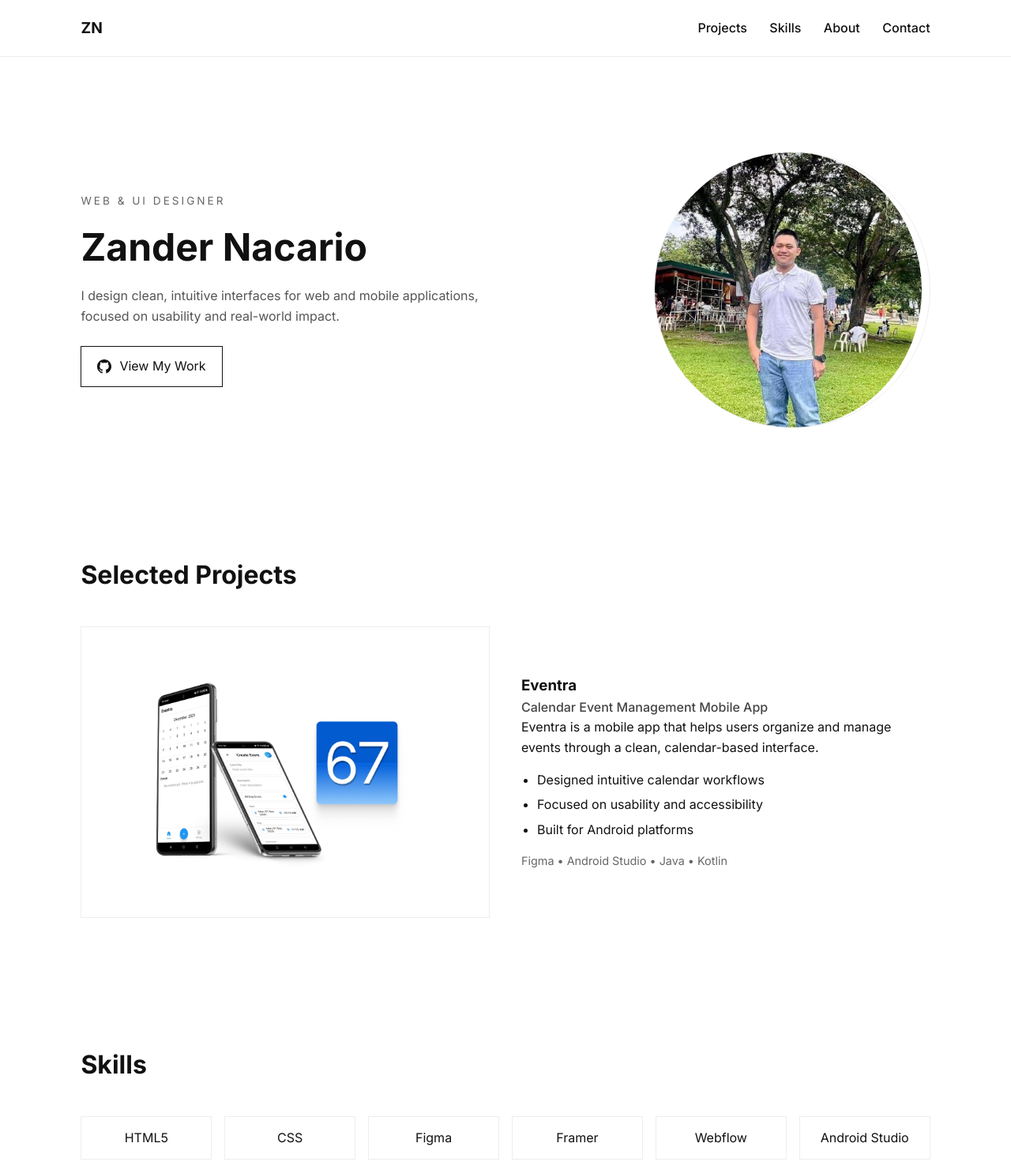
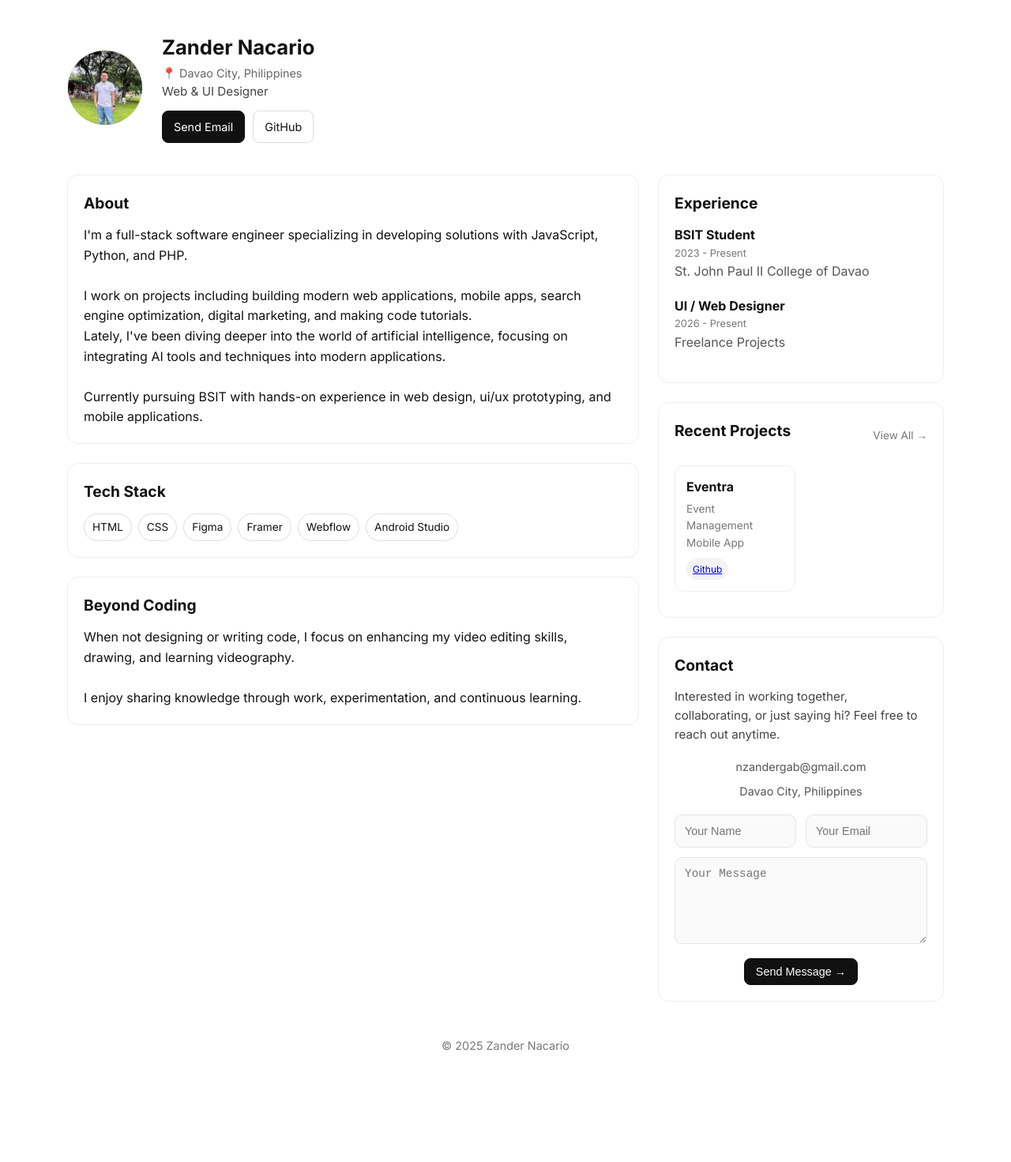
Before and after one commit to zndrCode/Web-Design-Portfolio, a plain HTML site: page index.html in a window 1280 px wide. Shown: the top 1471 px of the page at 79% size. After the commit the page ends 1395 px from the top, so only its background shows below. Drawn offline with Linux system fonts and the light colour scheme.

Commit message:
Overhaul
Notion type design

```diff
--- a/index.html
+++ b/index.html
@@ -12,143 +12,145 @@
 </head>
 <body>
 
-<header>
-  <div class="logo">ZN</div>
+<div class="page">
 
-  <div class="menu-toggle" id="menuToggle">☰</div>
+  <!-- PROFILE HEADER -->
+  <header class="profile-header">
+    <img src="zander_profile.jpg" alt="Zander profile" class="avatar">
 
-  <nav id="navMenu">
-    <a href="#projects">Projects</a>
-    <a href="#skills">Skills</a>
-    <a href="#about">About</a>
-    <a href="#contact">Contact</a>
-  </nav>
-</header>
+    <div class="profile-info">
+      <h1>Zander Nacario</h1>
+      <p class="location">📍 Davao City, Philippines</p>
+      <p class="role">Web & UI Designer</p>
 
-<section class="hero" id="home">
-  <div
-    style="
-      display: flex;
-      align-items: center;
-      justify-content: space-between;
-      gap: 60px;
-      flex-wrap: wrap;
-    "
-  >
-    <div style="max-width: 520px;">
-      <p class="eyebrow">WEB & UI DESIGNER</p>
+      <div class="profile-actions">
+        <a href="#contact" class="btn primary">Send Email</a>
+        <a href="https://github.com/zndrCode" target="_blank" class="btn">GitHub</a>
+      </div>
+    </div>
+  </header>
 
-      <h1>Zander Nacario</h1>
+  <!-- MAIN GRID -->
+  <section class="main-grid">
 
-      <p class="hero-text">
-        I design clean, intuitive interfaces for web and mobile applications,
-        focused on usability and real-world impact.
-      </p>
+    <!-- LEFT COLUMN -->
+    <div class="left-column">
 
-      <a
-        href="https://github.com/zndrCode"
-        target="_blank"
-        class="cta"
-        style="display: inline-flex; align-items: center; gap: 10px;"
-      >
-        <svg xmlns="http://www.w3.org/2000/svg" width="18" height="18" fill="currentColor" viewBox="0 0 24 24">
-          <path d="M12 0C5.37 0 0 5.37 0 12c0 5.3 3.438 9.8 8.205 11.385.6.113.82-.26.82-.577v-2.234c-3.338.726-4.033-1.61-4.033-1.61-.546-1.387-1.333-1.757-1.333-1.757-1.09-.745.083-.73.083-.73 1.205.084 1.84 1.236 1.84 1.236 1.07 1.835 2.807 1.305 3.495.998.108-.776.418-1.305.762-1.605-2.665-.304-5.467-1.333-5.467-5.93 0-1.31.468-2.38 1.236-3.22-.124-.303-.536-1.524.116-3.176 0 0 1.008-.322 3.3 1.23a11.5 11.5 0 013.003-.404c1.018.005 2.045.138 3.003.404 2.29-1.552 3.297-1.23 3.297-1.23.653 1.653.242 2.874.118 3.176.77.84 1.235 1.91 1.235 3.22 0 4.61-2.807 5.625-5.48 5.92.43.372.823 1.103.823 2.222v3.293c0 .32.218.694.825.576C20.565 21.796 24 17.297 24 12c0-6.63-5.37-12-12-12z"/>
-        </svg>
-        View My Work
-      </a>
+      <div class="card">
+        <h2>About</h2>
+        <p>I'm a full-stack software engineer specializing in developing solutions with JavaScript, Python, and PHP.</p><br>
+
+        <p>I work on projects including building modern web applications, mobile apps, search engine optimization, digital marketing, and making code tutorials.</p>
+        <p>Lately, I've been diving deeper into the world of artificial intelligence, focusing on integrating AI tools and techniques into modern applications.</p><br>
+
+        <p>
+          Currently pursuing BSIT with hands-on experience in web design, ui/ux prototyping, and mobile applications.
+      </div>
+
+      <div class="card">
+        <h2>Tech Stack</h2>
+        <div class="chip-group">
+          <span>HTML</span>
+          <span>CSS</span>
+          <span>Figma</span>
+          <span>Framer</span>
+          <span>Webflow</span>
+          <span>Android Studio</span>
+        </div>
+      </div>
+
+      <!-- BEYOND CODING -->
+      <div class="card">
+        <h2>Beyond Coding</h2>
+        <p>
+          When not designing or writing code, I focus on enhancing my video editing skills,
+          drawing, and learning videography.
+        </p><br>
+        <p>
+          I enjoy sharing knowledge through work, experimentation,
+          and continuous learning.
+        </p>
+      </div>
+
     </div>
 
-    <img
-      src="zander_profile.jpg"
-      alt="Zander Nacario profile photo"
-      style="
-        width: 350px;
-        height: 350px;
-        padding-right: 10px;
-        border-radius: 50%;
-        object-fit: cover;
-        border: 1px solid #eee;
-        flex-shrink: 0;
-      "
-    >
-  </div>
+    <!-- RIGHT COLUMN -->
+    <div class="right-column">
 
-</section>
+      <!-- EXPERIENCE -->
+      <div class="card">
+        <h2>Experience</h2>
 
-<section id="projects">
-  <h2 class="section-title">Selected Projects</h2>
+        <div class="timeline-item">
+          <strong>BSIT Student</strong>
+          <span>2023 - Present</span>
+          <p>St. John Paul II College of Davao</p>
+        </div>
 
-  <div class="project-card">
-    <img src="Eventra.png" alt="Eventra mobile app">
+        <div class="timeline-item">
+          <strong>UI / Web Designer</strong>
+          <span>2026 - Present</span>
+          <p>Freelance Projects</p>
+        </div>
+      </div>
 
-    <div class="project-content">
-      <h3>Eventra</h3>
-      <p class="project-role">Calendar Event Management Mobile App</p>
+      <!-- RECENT PROJECTS -->
+      <div class="card">
+        <div class="card-header">
+          <h2>Recent Projects</h2>
+          <a href="https://github.com/zndrCode" class="view-all">View All →</a>
+        </div>
 
-      <p>
-        Eventra is a mobile app that helps users organize and manage events
-        through a clean, calendar-based interface.
-      </p>
+        <div class="projects-grid">
+          <div class="project-card">
+            <h3>Eventra</h3>
+            <p class="muted">Event Management Mobile App</p>
+            <a href="https://github.com/zndrCode/Event-app-calendar" class="project-link">Github</a>
+          </div>
+        </div>
+      </div>
 
-      <ul class="project-points">
-        <li>Designed intuitive calendar workflows</li>
-        <li>Focused on usability and accessibility</li>
-        <li>Built for Android platforms</li>
-      </ul>
+      <!-- CONTACT - NOW IN RIGHT COLUMN -->
+      <section id="contact" class="card">
+        <h2>Contact</h2>
 
-      <p class="tech">
-        Figma • Android Studio • Java • Kotlin
-      </p>
-    </div>
-  </div>
-</section>
+        <p class="contact-intro">
+          Interested in working together, collaborating, or just saying hi?
+          Feel free to reach out anytime.
+        </p>
 
-<section id="skills">
-  <h2 class="section-title">Skills</h2>
+        <div class="contact-details">
+          <div class="contact-item">
+            <p>nzandergab@gmail.com</p>
+          </div>
+          <div class="contact-item">
+            <span>Davao City, Philippines</span>
+          </div>
+        </div>
 
-  <div class="skills-grid">
-    <div class="skill">HTML5</div>
-    <div class="skill">CSS</div>
-    <div class="skill">Figma</div>
-    <div class="skill">Framer</div>
-    <div class="skill">Webflow</div>
-    <div class="skill">Android Studio</div>
-  </div>
-</section>
+        <form id="contactForm" class="contact-form">
+          <div class="form-row">
+            <input type="text" placeholder="Your Name" required>
+            <input type="email" placeholder="Your Email" required>
+          </div>
 
-<section id="about">
-  <h2 class="section-title">About Me</h2>
+          <textarea placeholder="Your Message" required></textarea>
 
-  <p class="about-text">
-    I’m a Web & UI Designer who enjoys creating clean, user-centered digital
-    experiences. I focus on clarity, simplicity, and usability.
-  </p>
+          <button type="submit" class="btn primary">
+            Send Message →
+          </button>
+        </form>
+      </section>
 
-  <p class="about-text">
-    Based in Davao City, Philippines. Currently pursuing BSIT with hands-on
-    experience in web design, UI prototyping, and mobile applications.
-  </p>
-</section>
+    </div> <!-- End of right-column -->
 
-<section id="contact">
-  <h2 class="section-title">Contact</h2>
+  </section> <!-- End of main-grid -->
 
-  <div class="contact-box">
-    <p>📧 nzandergab@gmail.com</p>
-    <p>📍 Davao City, Philippines</p>
-  </div>
+  <footer>
+    <p>© 2025 Zander Nacario</p>
+  </footer>
 
-  <form class="contact-form" id="contactForm">
-  <input type="text" id="name" placeholder="Your Name" required>
-  <input type="email" id="email" placeholder="Your Email" required>
-  <textarea id="message" placeholder="Your Message" required></textarea>
-  <button type="submit">Send Message</button>
-</form>
-
-
-<footer>
-  <p>© 2025 Zander Nacario</p>
-</footer>
+</div>
 
 <script src="script.js"></script>
 </body>
--- a/script.js
+++ b/script.js
@@ -1,44 +1,3 @@
-const navLinks = document.querySelectorAll("nav a");
-const sections = document.querySelectorAll("section");
-const menuToggle = document.getElementById("menuToggle");
-const navMenu = document.getElementById("navMenu");
-
-navLinks.forEach(link => {
-  link.addEventListener("click", e => {
-    e.preventDefault();
-
-    document.querySelector(link.getAttribute("href"))
-      .scrollIntoView({ behavior: "smooth" });
-
-    navMenu.classList.remove("show");
-  });
-});
-
-window.addEventListener("scroll", () => {
-  let current = "";
-
-  sections.forEach(section => {
-    const sectionTop = section.offsetTop - 120;
-    if (scrollY >= sectionTop) {
-      current = section.getAttribute("id");
-    }
-  });
-
-  navLinks.forEach(link => {
-    link.classList.remove("active");
-    if (link.getAttribute("href") === `#${current}`) {
-      link.classList.add("active");
-    }
-  });
-});
-
-menuToggle.addEventListener("click", () => {
-  navMenu.classList.toggle("show");
-});
-
-/* -------------------------
-   CONTACT FORM (MAILTO)
--------------------------- */
 const contactForm = document.getElementById("contactForm");
 
 contactForm.addEventListener("submit", function (e) {
@@ -49,7 +8,11 @@ contactForm.addEventListener("submit", function (e) {
   const message = document.getElementById("message").value;
 
   const subject = `Portfolio Contact from ${name}`;
-  const body = `Name: ${name}%0D%0AEmail: ${email}%0D%0A%0D%0A${message}`;
+  const body =
+    `Name: ${name}%0D%0A` +
+    `Email: ${email}%0D%0A%0D%0A` +
+    message;
 
-  window.location.href = `mailto:nzandergab@gmail.com?subject=${encodeURIComponent(subject)}&body=${body}`;
+  window.location.href =
+    `mailto:nzandergab@gmail.com?subject=${encodeURIComponent(subject)}&body=${body}`;
 });
--- a/style.css
+++ b/style.css
@@ -6,233 +6,279 @@
 
 body {
   font-family: 'Inter', sans-serif;
+  background: #fff;
   color: #111;
-  background: #fff;
   line-height: 1.6;
 }
 
-header {
-  position: sticky;
-  top: 0;
-  background: #fff;
-  border-bottom: 1px solid #eee;
-  display: flex;
-  justify-content: space-between;
-  align-items: center;
-  padding: 20px 8%;
-  z-index: 1000;
+.page {
+  max-width: 1150px;
+  margin: auto;
+  padding: 40px 20px;
 }
 
-.logo {
-  font-weight: 700;
-  font-size: 1.2rem;
-}
-
-nav a {
-  margin-left: 24px;
-  text-decoration: none;
-  color: #111;
-  font-weight: 500;
-  position: relative;
-  transition: color 0.3s ease;
-}
-
-nav a:hover,
-nav a.active {
-  color: #e10600;
-}
-
-nav a::after {
-  content: "";
-  position: absolute;
-  left: 0;
-  bottom: -6px;
-  width: 0;
-  height: 2px;
-  background: #e10600;
-  transition: width 0.3s ease;
-}
-
-nav a:hover::after,
-nav a.active::after {
-  width: 100%;
-}
-
-.menu-toggle {
-  display: none;
-  font-size: 1.6rem;
-  cursor: pointer;
-}
-
-.hero {
-  padding: 120px 8% 80px;
-}
-
-.eyebrow {
-  font-size: 0.85rem;
-  letter-spacing: 3px;
-  color: #666;
-}
-
-h1 {
-  font-size: 3rem;
-  margin: 10px 0;
-}
-
-.hero-text {
-  max-width: 520px;
-  color: #555;
-  margin-bottom: 25px;
-}
-
-.cta {
-  display: inline-block;
-  padding: 12px 20px;
-  border: 1px solid #111;
-  text-decoration: none;
-  color: #111;
-  transition: background 0.3s ease, color 0.3s ease;
-}
-
-.cta:hover {
-  background: #111;
-  color: #fff;
-}
-
-section {
-  padding: 80px 8%;
-}
-
-.section-title {
-  font-size: 2rem;
+/* Header */
+.profile-header {
+  display: flex;
+  gap: 24px;
+  align-items: center;
   margin-bottom: 40px;
 }
 
-.project-card {
-  display: grid;
-  grid-template-columns: 1fr 1fr;
-  gap: 40px;
-  align-items: center;
-  transition: transform 0.3s ease, box-shadow 0.3s ease;
+.avatar {
+  width: 96px;
+  height: 96px;
+  border-radius: 50%;
+  border: 1px solid #eee;
+  object-fit: cover;
 }
 
-.project-card:hover {
-  transform: translateY(-4px);
-  box-shadow: 0 10px 30px rgba(0,0,0,0.06);
+.profile-info h1 {
+  font-size: 1.6rem;
 }
 
-.project-card img {
-  width: 100%;
-  border: 1px solid #eee;
-}
-
-.project-role {
-  font-weight: 500;
-  color: #444;
-}
-
-.project-points {
-  margin: 15px 0;
-  padding-left: 20px;
-}
-
-.project-points li {
-  margin-bottom: 6px;
-}
-
-.tech {
+.location {
   font-size: 0.9rem;
   color: #666;
 }
 
-.skills-grid {
-  display: grid;
-  grid-template-columns: repeat(auto-fit, minmax(150px, 1fr));
-  gap: 16px;
+.role {
+  font-size: 0.95rem;
+  color: #444;
 }
 
-.skill {
-  border: 1px solid #eee;
-  padding: 14px;
-  text-align: center;
-  transition: background 0.3s ease, color 0.3s ease;
+.profile-actions {
+  margin-top: 12px;
+  display: flex;
+  gap: 10px;
 }
 
-.skill:hover {
+/* Buttons */
+.btn {
+  padding: 8px 14px;
+  border-radius: 8px;
+  border: 1px solid #ddd;
+  background: transparent;
+  color: #111;
+  text-decoration: none;
+  font-size: 0.9rem;
+  cursor: pointer;
+}
+
+.btn.primary {
   background: #111;
   color: #fff;
+  border-color: #111;
 }
 
-.about-text {
-  max-width: 600px;
-  margin-bottom: 15px;
-  align-items: center;
+/* Layout */
+.main-grid {
+  display: grid;
+  grid-template-columns: 2fr 1fr;
+  gap: 24px;
+}
+
+/* Cards */
+.card {
+  border: 1px solid #eee;
+  border-radius: 14px;
+  padding: 20px;
+  background: #fff;
+  margin-bottom: 24px;
+}
+
+.card h2 {
+  font-size: 1.2rem;
+  margin-bottom: 12px;
+}
+
+/* Chips */
+.chip-group {
+  display: flex;
+  flex-wrap: wrap;
+  gap: 8px;
+}
+
+.chip-group span {
+  padding: 6px 10px;
+  border-radius: 999px;
+  border: 1px solid #ddd;
+  font-size: 0.85rem;
+}
+
+/* Timeline */
+.timeline-item {
+  margin-bottom: 18px;
+}
+
+.timeline-item span {
+  font-size: 0.8rem;
+  color: #777;
+  display: block;
+}
+
+.timeline-item p {
   color: #555;
 }
 
-.contact-box {
-  margin-bottom: 20px;
+/* Recent Projects */
+.card-header {
+  display: flex;
+  justify-content: space-between;
+  align-items: center;
+  margin-bottom: 16px;
 }
 
+.view-all {
+  text-decoration: none;
+  font-size: 0.85rem;
+  color: #777;
+  cursor: pointer;
+}
+
+.projects-grid {
+  text-decoration: none;
+  display: grid;
+  grid-template-columns: 1fr 1fr;
+  gap: 14px;
+}
+
+.project-card {
+  text-decoration: none;
+  border: 1px solid #eee;
+  margin-bottom: 12px;
+  border-radius: 12px;
+  padding: 14px;
+  transition: background 0.2s ease;
+}
+
+.project-card:hover {
+  background: #fafafa;
+}
+
+.project-card h3 {
+  font-size: 1rem;
+  margin-bottom: 4px;
+}
+
+.muted {
+  font-size: 0.85rem;
+  color: #777;
+}
+
+.project-link {
+  display: inline-block;
+  margin-top: 8px;
+  font-size: 0.75rem;
+  padding: 4px 8px;
+  border-radius: 999px;
+  background: #f3f3f3;
+}
+
+/* Contact (Refined to match Beyond Coding style) */
+.contact-card {
+  text-align: center;
+}
+
+.contact-intro {
+  font-size: 0.95rem;
+  color: #444;
+  margin-bottom: 16px;
+}
+
+.contact-details {
+  display: flex;
+  flex-direction: column;
+  gap: 8px;
+  margin-bottom: 18px;
+  align-items: center;
+}
+
+.contact-item {
+  gap: 10px;
+  font-size: 0.9rem;
+  color: #555;
+}
+
+.contact-item a {
+  color: #111;
+  text-decoration: none;
+}
+
+
+/* Contact Form */
 .contact-form {
-  max-width: 420px;
+  display: flex;
+  flex-direction: column;
+  gap: 12px;
+  align-items: center;
+}
+
+.form-row {
+  display: grid;
+  grid-template-columns: 1fr 1fr;
+  gap: 12px;
 }
 
 .contact-form input,
 .contact-form textarea {
+  padding: 12px;
+  border-radius: 10px;
+  border: 1px solid #e5e5e5;
+  font-size: 0.9rem;
+  background: #fafafa;
   width: 100%;
-  padding: 12px;
-  margin-bottom: 12px;
-  border: 1px solid #ddd;
+  max-width: 400px;
+}
+
+.contact-form textarea {
+  resize: vertical;
+  min-height: 110px;
+}
+
+.contact-form input:focus,
+.contact-form textarea:focus {
+  outline: none;
+  border-color: #111;
+  background: #fff;
 }
 
 .contact-form button {
-  width: 100%;
-  padding: 12px;
-  background: #111;
-  color: #fff;
-  border: none;
-  cursor: pointer;
+  align-self: center;
+  margin-top: 6px;
 }
 
+/* Mobile */
+@media (max-width: 600px) {
+  .form-row {
+    grid-template-columns: 1fr;
+  }
+}
+
+/* Footer */
 footer {
   text-align: center;
-  padding: 30px;
-  border-top: 1px solid #eee;
+  padding: 20px 0;
   color: #777;
+  font-size: 0.9rem;
 }
 
-@media (max-width: 768px) {
-  .menu-toggle {
-    display: block;
-  }
-
-  nav {
-    position: absolute;
-    top: 70px;
-    left: 0;
-    width: 100%;
-    background: #fff;
-    display: none;
-    flex-direction: column;
-    border-top: 1px solid #eee;
-  }
-
-  nav a {
-    margin: 0;
-    padding: 16px 8%;
-    border-bottom: 1px solid #eee;
-  }
-
-  nav.show {
-    display: flex;
-  }
-
-  .project-card {
+/* Responsive */
+@media (max-width: 900px) {
+  .main-grid {
     grid-template-columns: 1fr;
   }
 
-  h1 {
-    font-size: 2.2rem;
+  .projects-grid {
+    grid-template-columns: 1fr;
+  }
+
+  .profile-header {
+    flex-direction: column;
+    text-align: center;
+  }
+
+  .profile-actions {
+    justify-content: center;
   }
 }
```
